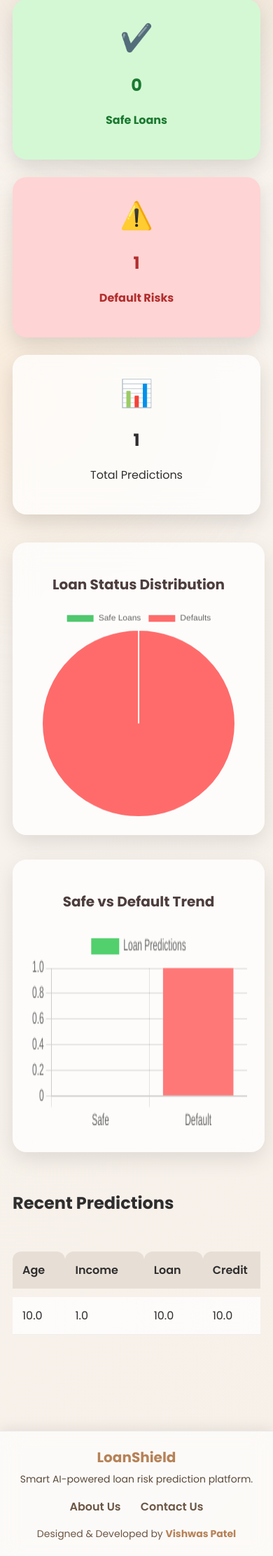
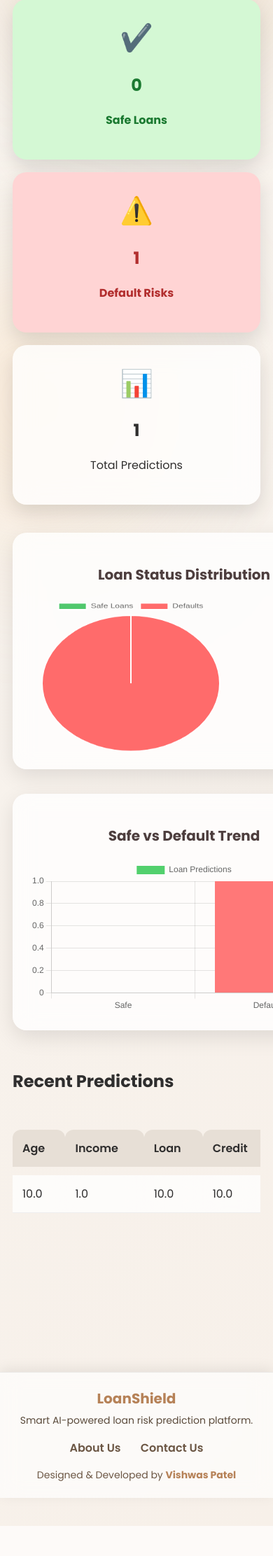
Before and after one commit to vishwasp1005/Loan_def, a Flask app: page /dashboard in a window 390 px wide; the page is wider, and only the part inside the window is pictured. Shown: the part 222-2445 px from the top of that part at 70% size. After the commit the page ends 2402 px from the top of that part, so only its background shows below. Run offline with Flask 3, Linux system fonts and the light colour scheme; the visitor is signed in with stand-in values (Sample User, id 1); tables that the repository leaves empty hold one stand-in row (values such as "Sample post").

Commit message:
Update dashboard.html

```diff
--- a/templates/dashboard.html
+++ b/templates/dashboard.html
@@ -11,7 +11,7 @@
     <style>
 
         /* -----------------------------------------
-           PREMIUM BACKGROUND (Same as Home/Predict)
+           PREMIUM BACKGROUND
         ------------------------------------------ */
         body {
             background: linear-gradient(135deg, #f8f4ef, #f6ece3, #fbf7f2);
@@ -30,7 +30,7 @@
         ------------------------------------------ */
         .dashboard-wrapper {
             animation: fadeIn 0.9s ease;
-            padding-bottom: 70px; /* space for footer */
+            padding-bottom: 120px; /* FOOTER SPACE FIX */
         }
 
         /* -----------------------------------------
@@ -46,7 +46,7 @@
         .stat-card {
             flex: 1;
             min-width: 230px;
-            background: rgba(255,255,255,0.75);
+            background: rgba(255,255,255,0.78);
             backdrop-filter: blur(16px);
             border-radius: 20px;
             padding: 28px 25px;
@@ -76,14 +76,14 @@
         ------------------------------------------ */
         .chart-container {
             display: grid;
-            grid-template-columns: repeat(auto-fit, minmax(360px,1fr));
+            grid-template-columns: repeat(auto-fit, minmax(330px,1fr));
             gap: 35px;
             margin-top: 35px;
         }
 
         .chart-box {
-            background: rgba(255,255,255,0.75);
-            backdrop-filter: blur(16px);
+            background: rgba(255,255,255,0.78);
+            backdrop-filter: blur(14px);
             padding: 25px;
             border-radius: 20px;
             box-shadow: 0 10px 30px rgba(0,0,0,0.10);
@@ -98,7 +98,7 @@
         }
 
         canvas {
-            height: 300px !important;
+            height: 260px !important; /* MOBILE FIX */
         }
 
         /* -----------------------------------------
@@ -107,7 +107,7 @@
         .table-wrapper {
             margin-top: 40px;
             overflow-x: auto;
-            padding-bottom: 15px;
+            padding-bottom: 25px;
         }
 
         .history-table {
@@ -145,11 +145,26 @@
            RESPONSIVE FIXES
         ------------------------------------------ */
         @media(max-width: 760px){
+
             h1.page-title {
                 text-align: center;
             }
+
             .stats-container {
                 flex-direction: column;
+                gap: 18px;
+            }
+
+            .chart-container {
+                grid-template-columns: 1fr;
+            }
+
+            canvas {
+                height: 220px !important;
+            }
+
+            .dashboard-wrapper {
+                padding-bottom: 150px !important;
             }
         }
 
@@ -268,7 +283,6 @@
         });
     </script>
 
-    <!-- ⭐ FOOTER ADDED (No component removed) -->
     {% include 'footer.html' %}
 
 </body>
```
